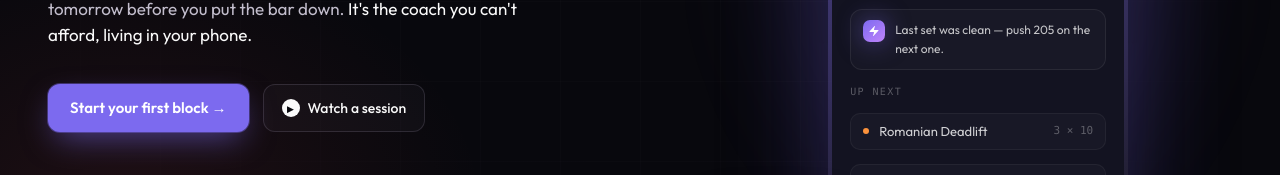
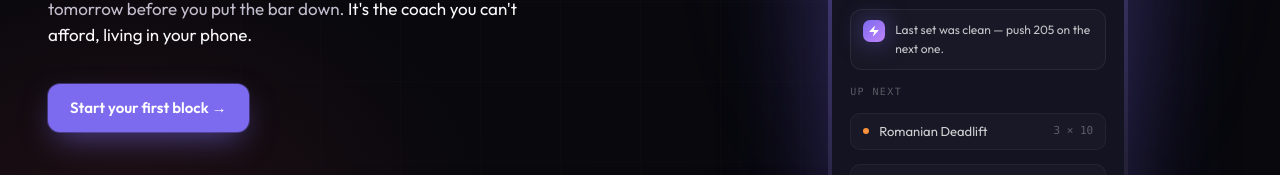
Before and after one commit to Milan-Uy/IronIQ, a Next.js app: page / in a window 1280 px wide. Shown: the part 466-641 px from the top of the page. Built offline with nearby package versions, Linux system fonts and the light colour scheme.

Commit message:
chore(landing): remove Watch a session button

```diff
--- a/src/app/page.tsx
+++ b/src/app/page.tsx
@@ -728,41 +728,6 @@ export default function LandingPage() {
               >
                 Start your first block →
               </Link>
-              <Link
-                href="/login"
-                style={{
-                  height: 48,
-                  padding: "0 18px",
-                  borderRadius: 12,
-                  fontWeight: 500,
-                  fontSize: 14,
-                  color: "#fafafa",
-                  border: "1px solid rgba(217,207,237,0.14)",
-                  background: "rgba(217,207,237,0.03)",
-                  textDecoration: "none",
-                  display: "inline-flex",
-                  alignItems: "center",
-                  gap: 8,
-                  whiteSpace: "nowrap",
-                }}
-              >
-                <span
-                  style={{
-                    width: 18,
-                    height: 18,
-                    borderRadius: 999,
-                    background: "#fafafa",
-                    color: "#08080d",
-                    display: "inline-flex",
-                    alignItems: "center",
-                    justifyContent: "center",
-                    fontSize: 9,
-                  }}
-                >
-                  ▶
-                </span>
-                Watch a session
-              </Link>
             </div>
 
             {/* Spec strip */}
```
